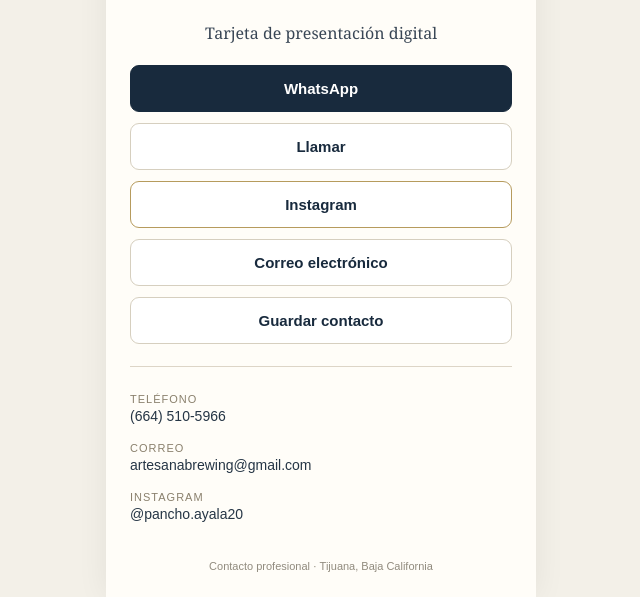
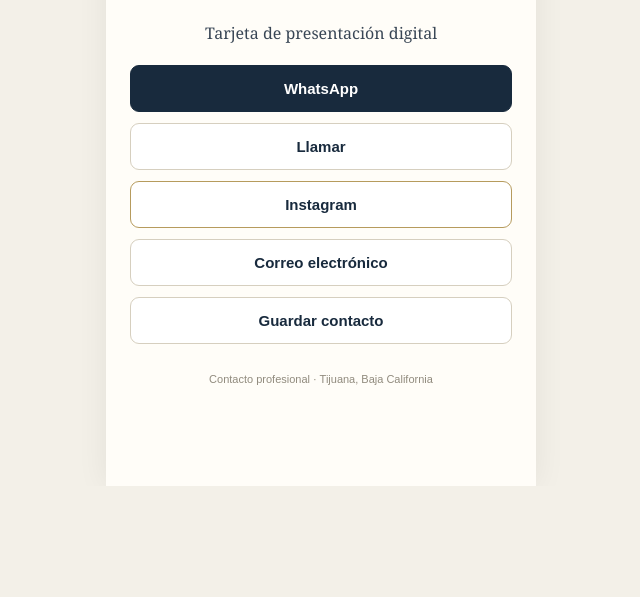
Before and after one commit to artesanabrewing-beep/tarjeta-digital, a plain HTML site: page index.html in a window 1280 px wide. Shown: the part 314-911 px from the top of the page, without its empty margins (319-959 px from the left). After the commit the page ends 800 px from the top, so only its background shows below. Drawn offline with Linux system fonts and the light colour scheme.

Commit message:
Ocultar datos de contacto visibles y mantener botones de contacto

```diff
--- a/index.html
+++ b/index.html
@@ -33,11 +33,7 @@
 <a class="btn" href="mailto:artesanabrewing@gmail.com">Correo electrónico</a>
 <a class="btn" href="francisco-javier-ayala-gutierrez.vcf">Guardar contacto</a>
 </div>
-<div class="info">
-<div class="row"><span class="label">Teléfono</span><span class="value">(664) 510-5966</span></div>
-<div class="row"><span class="label">Correo</span><span class="value">artesanabrewing@gmail.com</span></div>
-<div class="row"><span class="label">Instagram</span><span class="value">@pancho.ayala20</span></div>
-</div>
+
 </section>
 <div class="footer">Contacto profesional · Tijuana, Baja California</div>
 </main>
```
